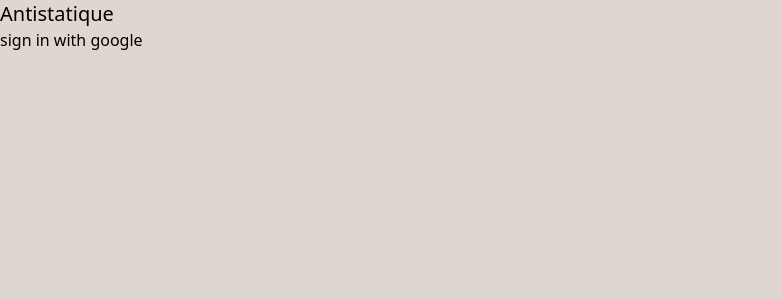
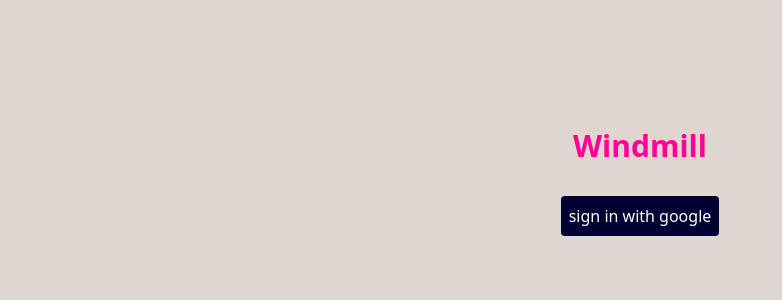
Before and after one commit to antistatique/windmill, a Next.js app: page /auth/signin in a window 1280 px wide. Shown: the top 300 px of the page, without its empty margins (0-782 px from the left). Built offline with nearby package versions, Linux system fonts and the light colour scheme; no server answers.

Commit message:
Display logged user

```diff
--- a/pages/api/auth/[...nextauth].ts
+++ b/pages/api/auth/[...nextauth].ts
@@ -18,7 +18,6 @@ const refreshAccessToken = async (payload: JWT) => {
 		});
 
 		const refreshToken = await response.json();
-		console.log('REFRESHED TOKEN', refreshToken);
 
 		if (!response.ok) {
 			throw refreshToken;
@@ -79,12 +78,12 @@ export default NextAuth({
 		},
 
 		async jwt({ token, user, account }) {
-			// Initial sign in
 			if (account && user) {
 				return {
 					accessToken: account.accessToken,
 					accessTokenExpires: Date.now() + account.expires_in * 1000,
 					refreshToken: account.refresh_token,
+					user: user,
 				};
 			}
 
--- a/pages/auth/signin.tsx
+++ b/pages/auth/signin.tsx
@@ -1,38 +1,18 @@
-import { useSession, signIn, signOut } from 'next-auth/react';
-import Image from 'next/image';
+import { signIn } from 'next-auth/react';
 
-export default function IndexPage() {
-	const { data, status } = useSession();
+const SignIn = () => {
+	return (
+		<div className='flex flex-col items-center justify-center gap-8 py-32'>
+			<h1 className='text-pink text-3xl font-bold'>Windmill</h1>
 
-	if (status === 'loading') return <h1> loading... please wait</h1>;
-
-	if (status === 'authenticated') {
-		console.log('data', data);
-
-		return (
-			<div>
-				<h1> hi {data.user?.name}</h1>
-				{data.user?.image && (
-					<Image
-						src={data.user?.image}
-						alt={data.user?.name + ' photo'}
-						width={50}
-						height={50}
-					/>
-				)}
-
-				<h2>Access token</h2>
-				<p>{data.accessToken}</p>
-
-				<button onClick={() => signOut()}>sign out</button>
-			</div>
-		);
-	}
-
-	return (
-		<div>
-			<h1 className='text-xl'>Antistatique</h1>
-			<button onClick={() => signIn('google')}>sign in with google</button>
+			<button
+				onClick={() => signIn('google')}
+				className='p-2 bg-blue rounded text-white'
+			>
+				sign in with google
+			</button>
 		</div>
 	);
-}
+};
+
+export default SignIn;
--- a/pages/page1.tsx
+++ b/pages/page1.tsx
@@ -1,7 +1,11 @@
+import { useSession } from "next-auth/react";
+
 const Page1 = () => {
+	const { data } = useSession();
+
 	return (
-		<main>
-			<h1 className='text-xl'>Page 1</h1>
+		<main className="text-center">
+			<h1 className='text-xl'>{data?.user?.name}</h1>
 		</main>
 	);
 };
--- a/types/next-auth.d.ts
+++ b/types/next-auth.d.ts
@@ -3,6 +3,7 @@ import NextAuth from 'next-auth';
 declare module 'next-auth' {
 	interface Session {
 		accessToken: string;
+		user: {} & DefaultSession['user'];
 	}
 
 	interface JWT {
```
